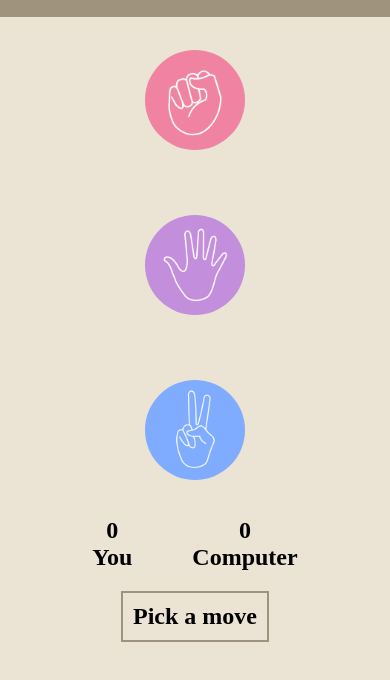
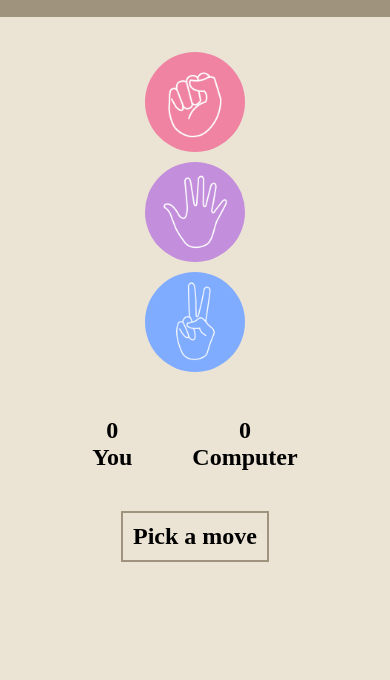
Before and after one commit to Dev-PSR/rps-game, a plain HTML site: page index.html in a window 390 px wide. Shown: the part 60-740 px from the top of the page. Drawn offline with Linux system fonts and the light colour scheme.

Commit message:
media query changes

```diff
--- a/styles.css
+++ b/styles.css
@@ -90,17 +90,20 @@ img {
 @media (max-width: 545px) {
     .choiceContainer {
         flex-direction: column;
-        margin-top: 0;
-
+        margin-top: 30px;
+    }
+    .choice {
+        height: 110px;
+        width: 110px;
     }
     img {
         height: 100px;
         width: 100px;
     }
     .scoreContainer {
-        padding-top: 5px;
+        padding-top: 40px;
     }
     .move {
-        margin-top: 20px;
+        margin-top: 40px;
     }
 }
```
